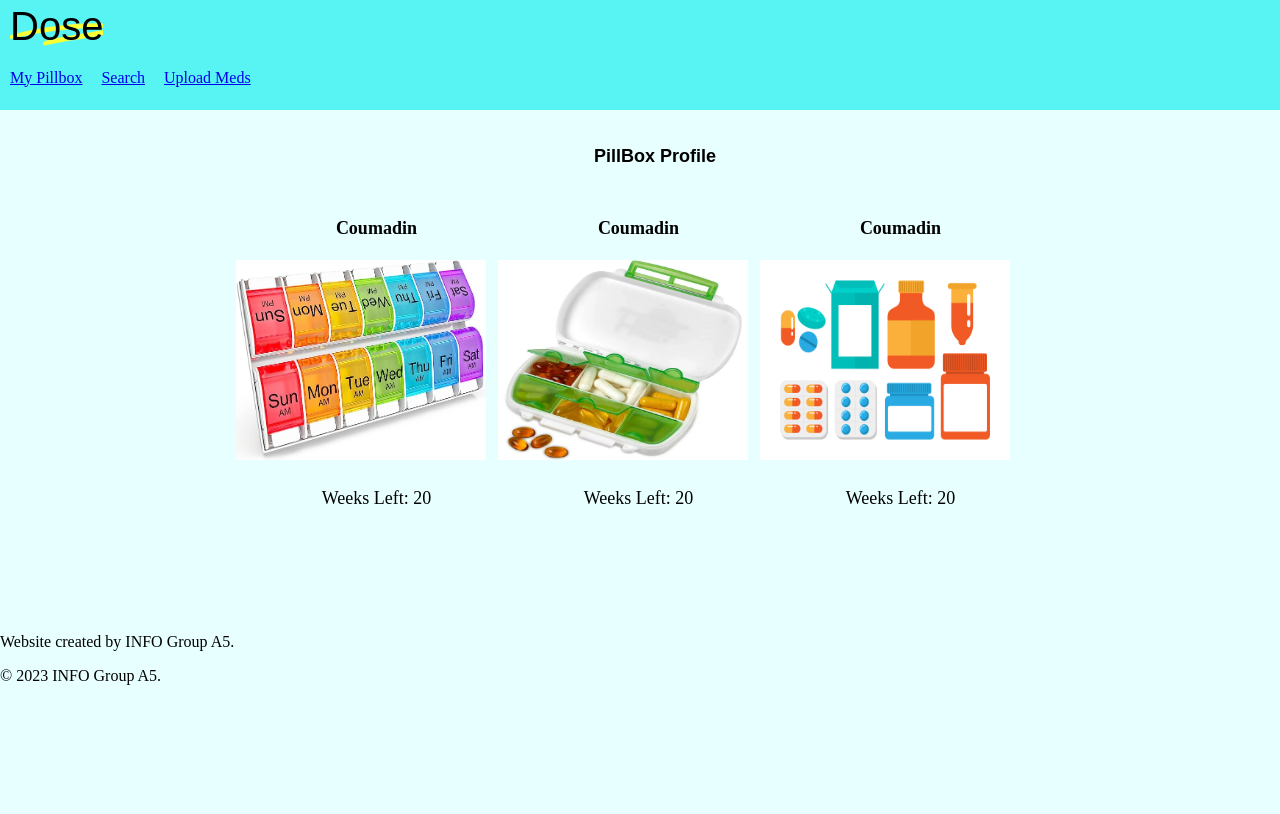
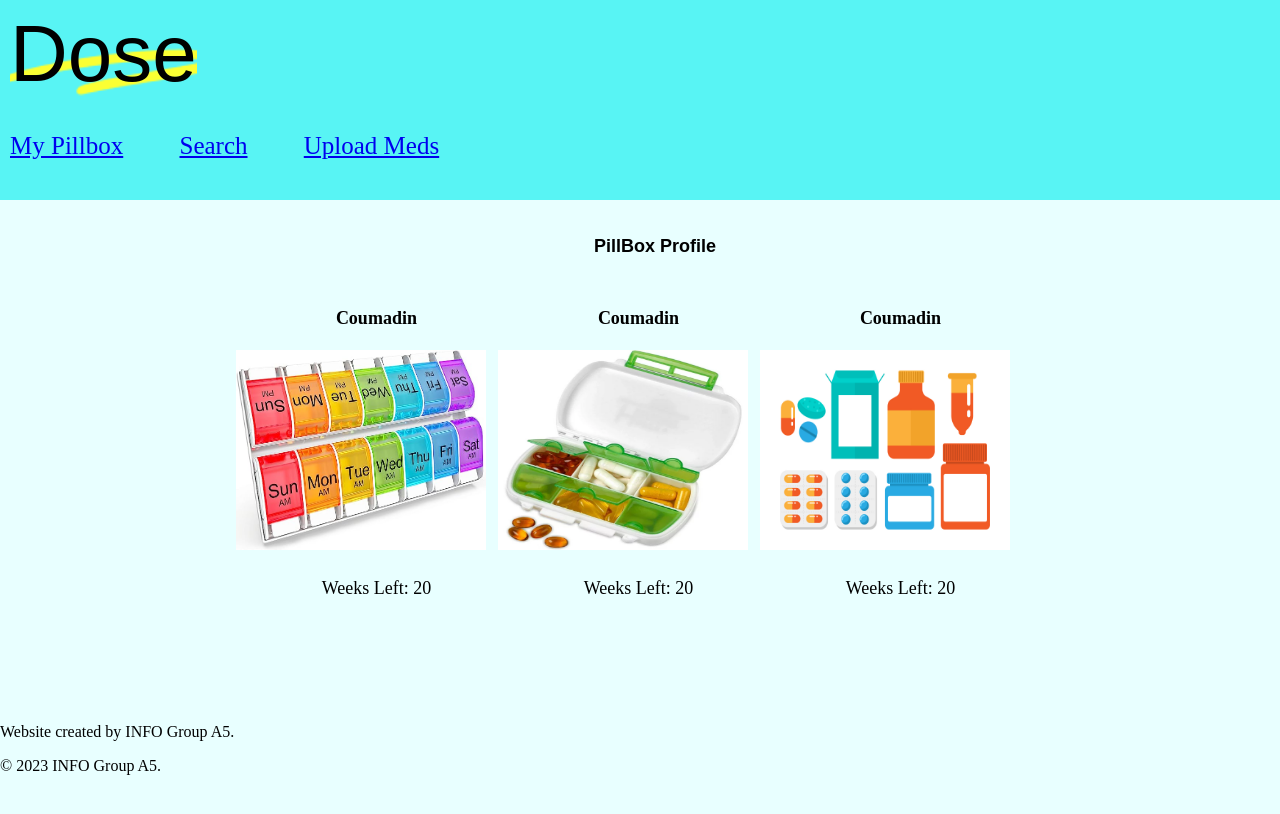
Before and after one commit to info340-su23/project-GConscious, a plain HTML site: page index.html in a window 1280 px wide. Drawn offline with Linux system fonts and the light colour scheme; a web font is replaced by a local one.

Commit message:
nav bar query changes

```diff
--- a/css/stylesheet.css
+++ b/css/stylesheet.css
@@ -47,7 +47,7 @@
   margin-left: 40%;
 }
 
-.container .page-link {
+.container .page-links {
   display: none;
 }
 
@@ -130,14 +130,17 @@
     font-size: large;
   }
 
-  /* Media query rules for our flex containers: */
+  /* Media query rules for nav containers: */
   .container {
       flex-wrap: wrap;
-      height: 110px;
+      height: 200px;
+      font-size: 25px;
   }
 
-  .container p {
+  .container .logo {
       margin: 0;
+      font-size: 80px;
+      background-size: 240px;
   }
 
   .container-item {
@@ -157,13 +160,20 @@
       margin-left: 10px;
       padding: 0;
   }
+  .container li {
+    margin-right: 50px;
+  }
+
+  .container .page-links {
+    display: inline;
+  }
 
   .container .page-link {
-      display: inline;
-      margin: 0;
-      padding-right: 15px;
+    display: inline;
+      margin-right: 80x;
+      /* padding-right: 8; */
       width: 500px;
-  }
+      }
 
   main {
       height: 400px;
--- a/index.html
+++ b/index.html
@@ -23,7 +23,7 @@
             <div class="container-item">
                 <span class="material-icons hamburger" aria-label="menu">menu</span>
             </div>
-            <div class="page-link">
+            <div class="page-links">
                 <ul>
                     <li class="page-link"><a aria-label="My Pillbox Page" href="index.html">My Pillbox</a></li>
                     <li class="page-link"><a aria-label="Search Page" href="Static_MockUp/Search.html">Search</a></li>
```
